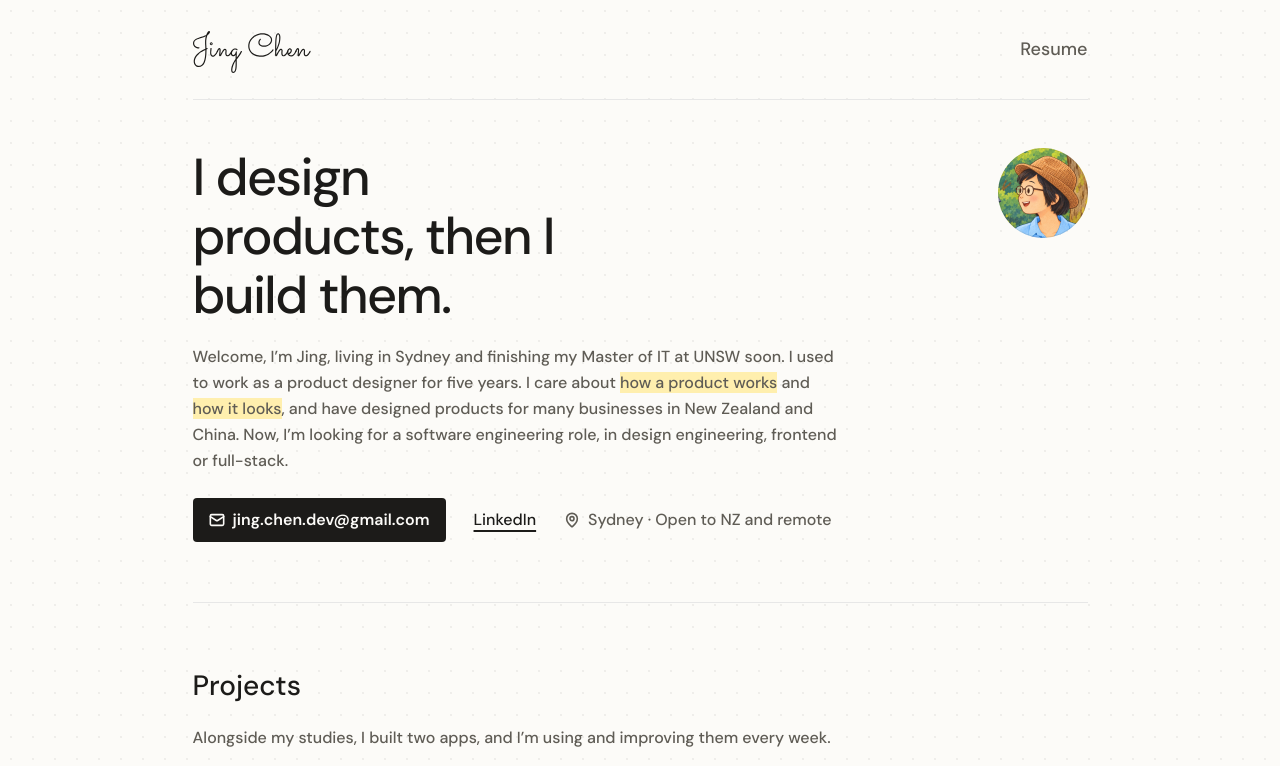
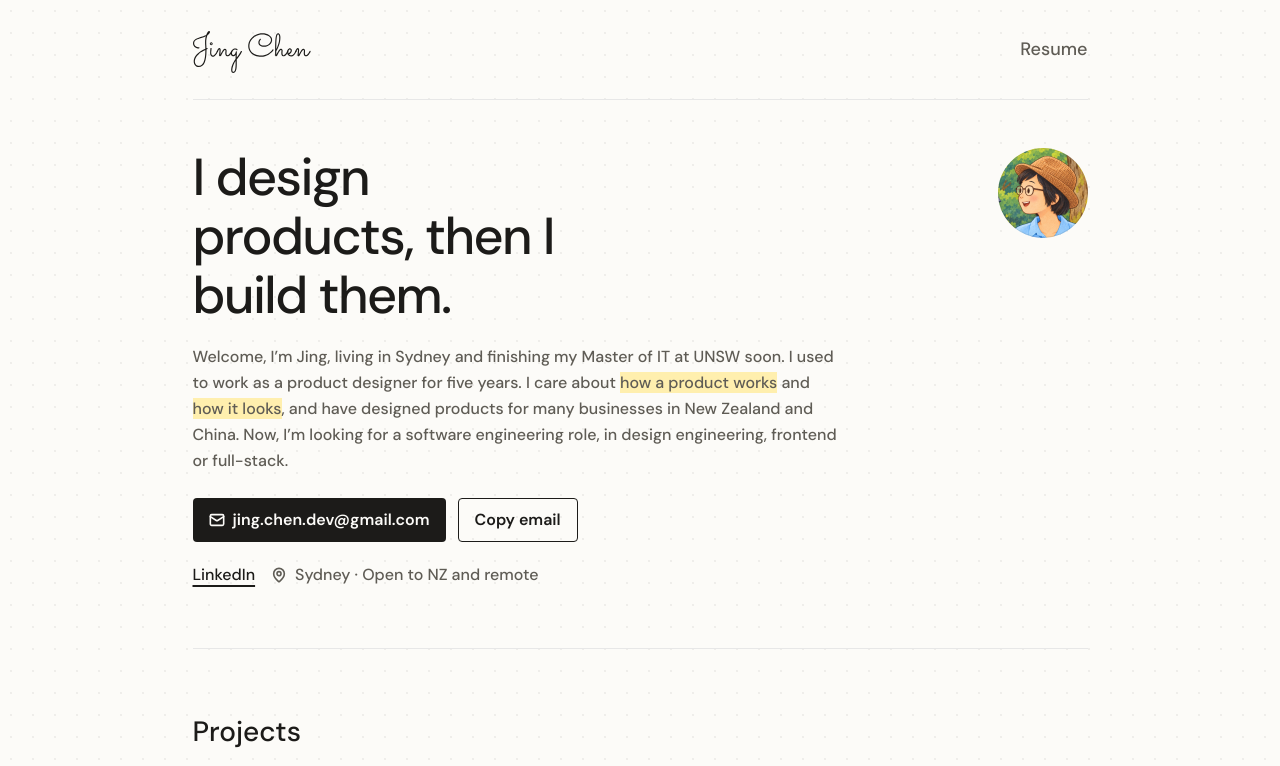
Before and after one commit to xixifish/personal-website, a Next.js app: page / in a window 1280 px wide. Shown: the top 766 px of the page. Built offline with nearby package versions, Linux system fonts and the light colour scheme.

Commit message:
Add a copy email button

```diff
--- a/app/page.module.css
+++ b/app/page.module.css
@@ -62,11 +62,15 @@
 
 .contact {
   display: flex;
-  flex-wrap: wrap;
-  align-items: center;
-  gap: var(--space-7);
+  flex-direction: column;
+  gap: var(--space-5);
   font-style: normal;
   padding-top: var(--space-6);
+}
+
+.emailButtons {
+  display: flex;
+  gap: var(--space-3);
 }
 
 .email {
@@ -81,6 +85,12 @@
   border-radius: 4px;
   padding-block: var(--space-2);
   padding-inline: var(--space-4);
+}
+
+.linkLocation {
+  display: flex;
+  align-items: center;
+  gap: var(--space-4);
 }
 
 .location {
@@ -107,8 +117,11 @@
     gap: var(--space-4);
   }
 
+  .emailButtons {
+    flex-direction: column;
+  }
+
   .email {
-    flex-basis: 100%;
     justify-content: center;
   }
 
--- a/app/page.tsx
+++ b/app/page.tsx
@@ -4,6 +4,9 @@ import { ProjectCard } from "@/components/ProjectCard";
 import { DESIGNCASES } from "@/data/designCases";
 import { LIBRARY } from "@/data/library";
 import Image from "next/image";
+import { CopyEmail } from "@/components/CopyEmail";
+
+const EMAIL = "jing.chen.dev@gmail.com";
 
 export default function Home() {
   return (
@@ -31,7 +34,8 @@ export default function Home() {
             engineering role, in design engineering, frontend or full-stack.
           </p>
           <address className={styles.contact}>
-            <a href="mailto:jing.chen.dev@gmail.com" className={styles.email}>
+            <div className={styles.emailButtons}>
+              <a href={`mailto:${EMAIL}`} className={styles.email}>
                 <svg
                   width="16"
                   height="16"
@@ -46,8 +50,11 @@ export default function Home() {
                   <path d="M14.6667 4.66675L8.67266 8.48475C8.46926 8.60289 8.23822 8.66512 8.00299 8.66512C7.76777 8.66512 7.53673 8.60289 7.33333 8.48475L1.33333 4.66675" />
                   <path d="M2.66666 2.66675H13.3333C14.0697 2.66675 14.6667 3.2637 14.6667 4.00008V12.0001C14.6667 12.7365 14.0697 13.3334 13.3333 13.3334H2.66666C1.93028 13.3334 1.33333 12.7365 1.33333 12.0001V4.00008C1.33333 3.2637 1.93028 2.66675 2.66666 2.66675Z" />
                 </svg>
-              jing.chen.dev@gmail.com
+                {EMAIL}
               </a>
+              <CopyEmail email={EMAIL} />
+            </div>
+            <div className={styles.linkLocation}>
               <a href="https://www.linkedin.com/in/jingchen-dev">LinkedIn</a>
               <p className={styles.location}>
                 <svg
@@ -66,6 +73,7 @@ export default function Home() {
                 </svg>
                 Sydney · Open to NZ and remote
               </p>
+            </div>
           </address>
         </div>
         <section className={styles.section}>
--- /dev/null
+++ b/components/CopyEmail.module.css
@@ -0,0 +1,17 @@
+.copyButton {
+  min-height: 44px;
+  min-width: 118px;
+  font: inherit;
+  color: inherit;
+  font-weight: 600;
+  border-radius: 4px;
+  border: 1px solid var(--color-text);
+  background-color: transparent;
+  padding-block: var(--space-2);
+  padding-inline: var(--space-4);
+}
+
+.copyButton:hover {
+  background-color: var(--color-line);
+  cursor: pointer;
+}
--- /dev/null
+++ b/components/CopyEmail.tsx
@@ -0,0 +1,28 @@
+"use client";
+
+import styles from "./CopyEmail.module.css";
+import { useState } from "react";
+
+export function CopyEmail({ email }: { email: string }) {
+  const [copied, setCopied] = useState(false);
+
+  async function handleCopy() {
+    try {
+      await navigator.clipboard.writeText(email);
+      setCopied(true);
+      setTimeout(() => setCopied(false), 3000);
+    } catch {
+      // Copy failed: the address is still visible on the email button
+    }
+  }
+  return (
+    <>
+      <button className={styles.copyButton} type="button" onClick={handleCopy}>
+        {copied ? "Copied" : "Copy email"}
+      </button>
+      <span role="status" className="visually-hidden">
+        {copied ? "Email copied" : ""}
+      </span>
+    </>
+  );
+}
```
Lines whose indentation alone changed are shown as unchanged.
